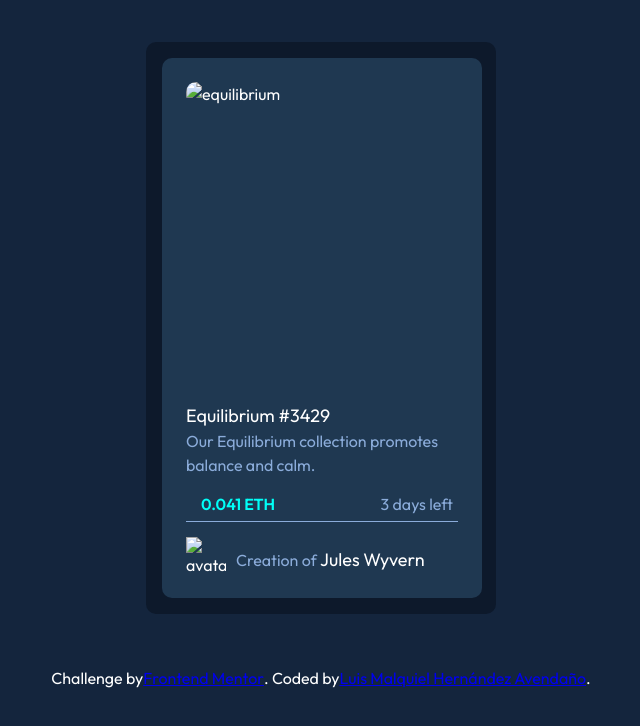
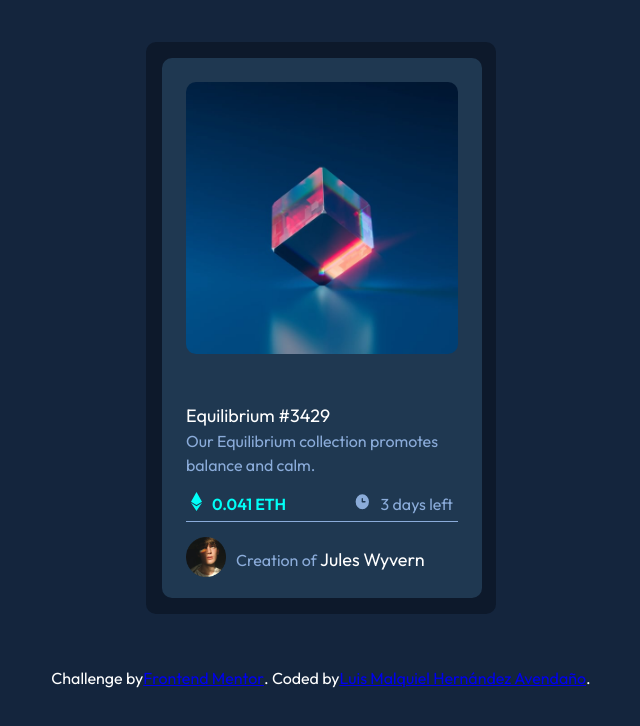
Before and after one commit to Mixhetl/NFT-PREVIEW-CARD, a plain HTML site: page index.html in a window 1280 px wide. Shown: the whole page, without its empty margins (319-959 px from the left). Drawn offline with Linux system fonts and the light colour scheme; the site is published under a folder, as on GitHub Pages, so addresses that start at the root find nothing.

Commit message:
Modify index.html

```diff
--- a/index.html
+++ b/index.html
@@ -8,7 +8,7 @@
       rel="icon"
       type="image/png"
       sizes="32x32"
-      href="./images/favicon-32x32.png"
+      href="images/favicon-32x32.png"
     />
     <link rel="stylesheet" href="stylesheet.css" />
     <link rel="preconnect" href="https://fonts.googleapis.com" />
@@ -24,9 +24,9 @@
     <div class="shadow">
       <div class="container">
         <figure>
-          <img src="/images/image-equilibrium.jpg" alt="equilibrium" />
+          <img src="images/image-equilibrium.jpg" alt="equilibrium" />
           <div class="cape">
-            <img src="/images/icon-view.svg" alt="" />
+            <img src="images/icon-view.svg" alt="" />
           </div>
         </figure>
         <div>
@@ -39,16 +39,16 @@
         </div>
         <div class="content">
           <div class="display">
-            <img src="/images/icon-ethereum.svg" alt="" />
+            <img src="images/icon-ethereum.svg" alt="" />
             <p><span class="--iridicent">0.041 ETH</span></p>
           </div>
           <div class="display">
-            <img src="/images/icon-clock.svg" alt="" />
+            <img src="images/icon-clock.svg" alt="" />
             <p><span class="iridicent">3 days left</span></p>
           </div>
         </div>
         <div class="--content">
-          <img src="/images/image-avatar.png" alt="avatar" />
+          <img src="images/image-avatar.png" alt="avatar" />
           <p>
             <span class="iridicent">Creation of</span
             ><a href=""> Jules Wyvern</a>
```
